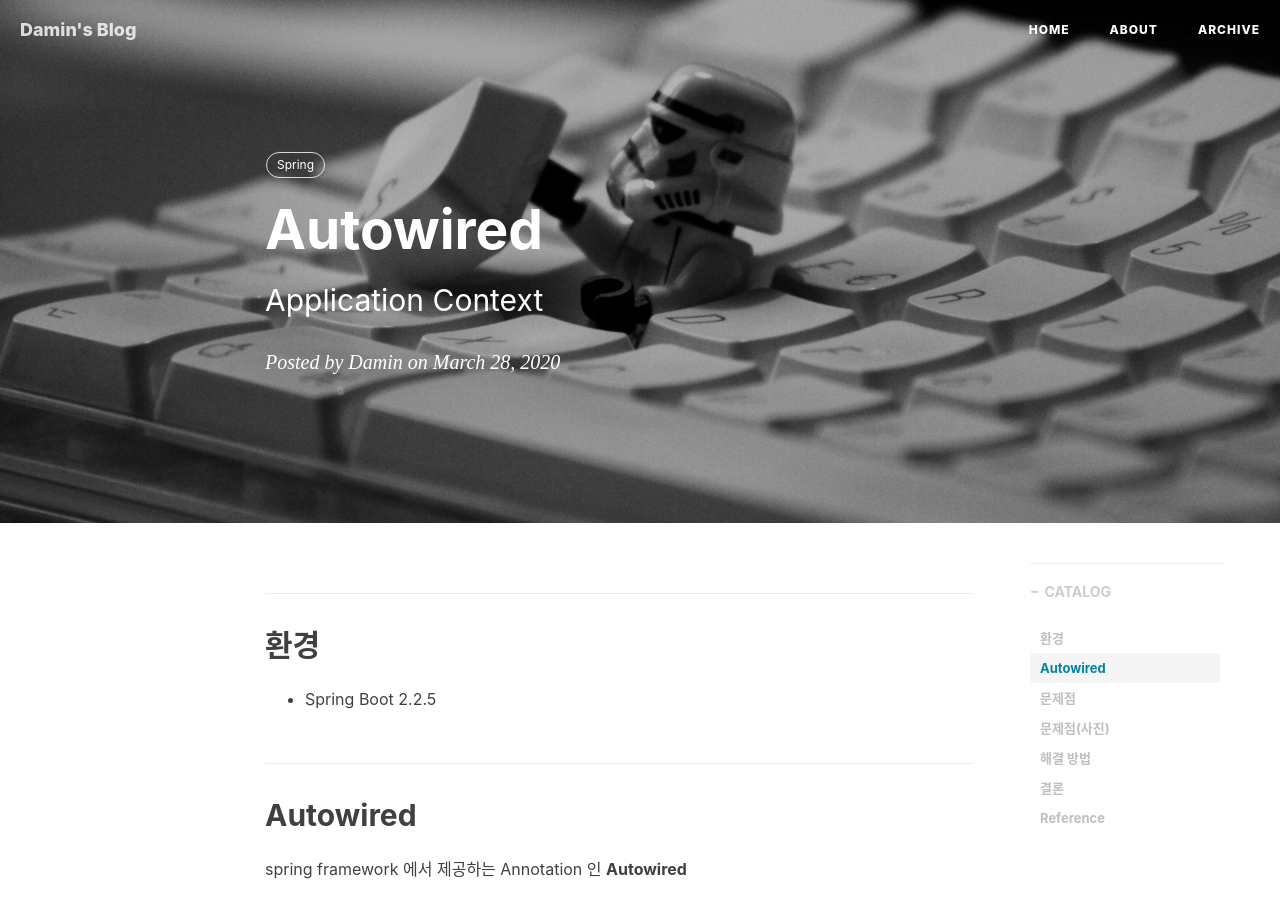
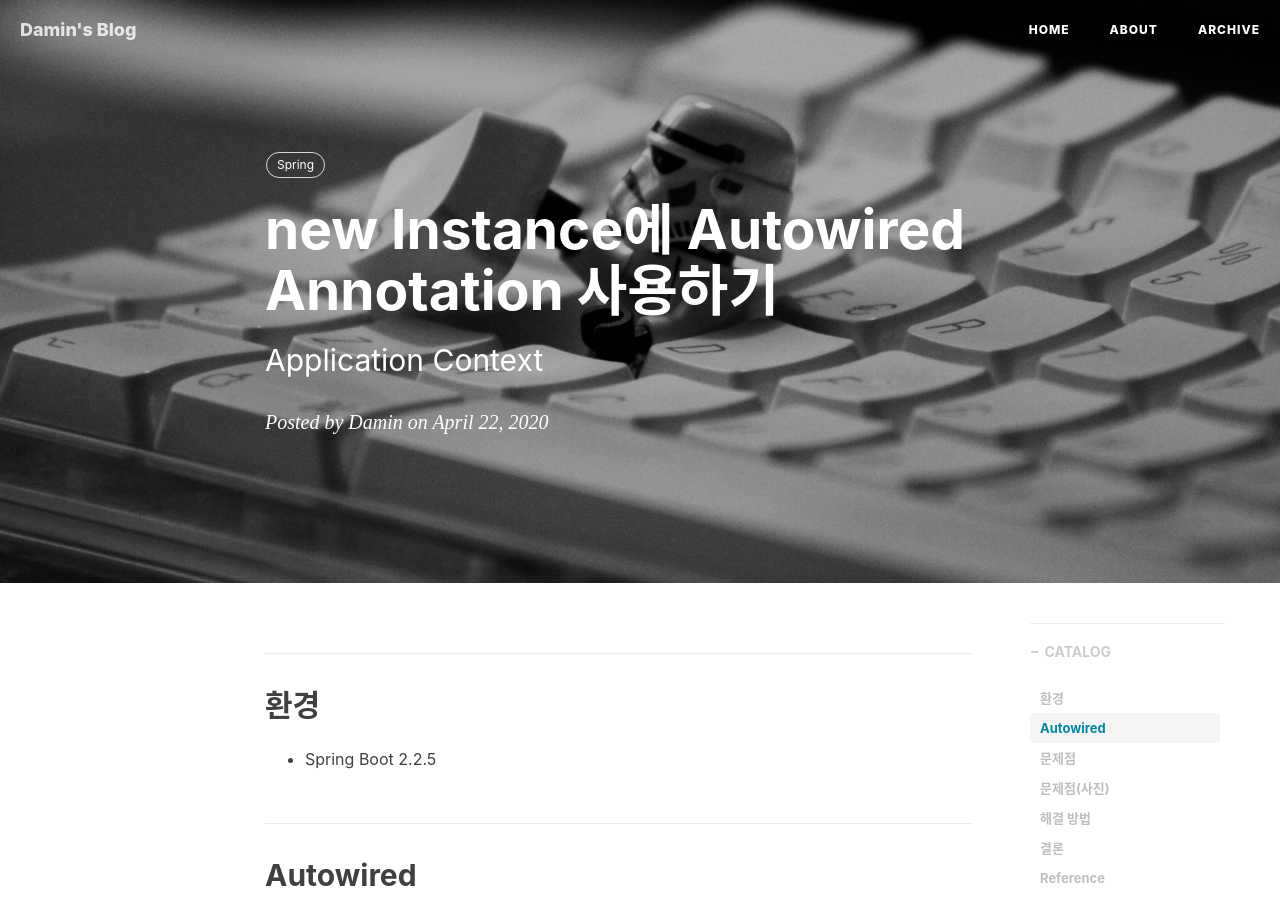
Before and after one commit to damin8/damin8.github.io, a Jekyll site: the page built from _posts/Spring/2020-04-21-Autowired대신bean주입.md, in a window 1280 px wide and 900 px high. Built offline with Jekyll 4.4.1, drawn with Linux system fonts in a browser that asks for light colours; nearby versions of some CDN libraries; comment, search, counter and statistics services are not loaded.

Commit message:
Update 2020-04-21-Autowired대신bean주입.md

```diff
--- a/_posts/Spring/2020-04-21-Autowired대신bean주입.md
+++ b/_posts/Spring/2020-04-21-Autowired대신bean주입.md
@@ -1,8 +1,8 @@
 ---
 layout:     post
-title:      "Autowired"
+title:      "new Instance에 Autowired Annotation 사용하기"
 subtitle:   "Application Context"
-date:       2020-03-28 22:31:00
+date:       2020-04-22 22:31:00
 author:     "Damin"
 header-img: "img/tag-bg.jpg"
 header-mask: 0.3
```
